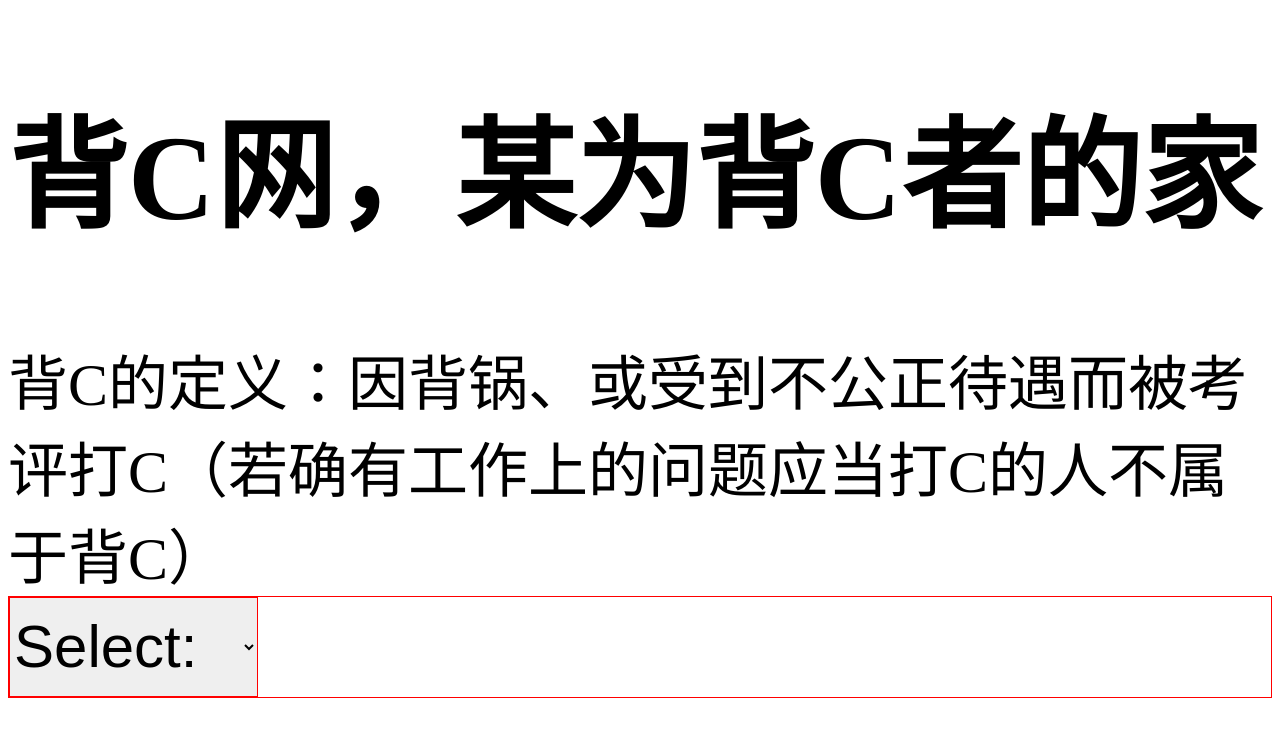
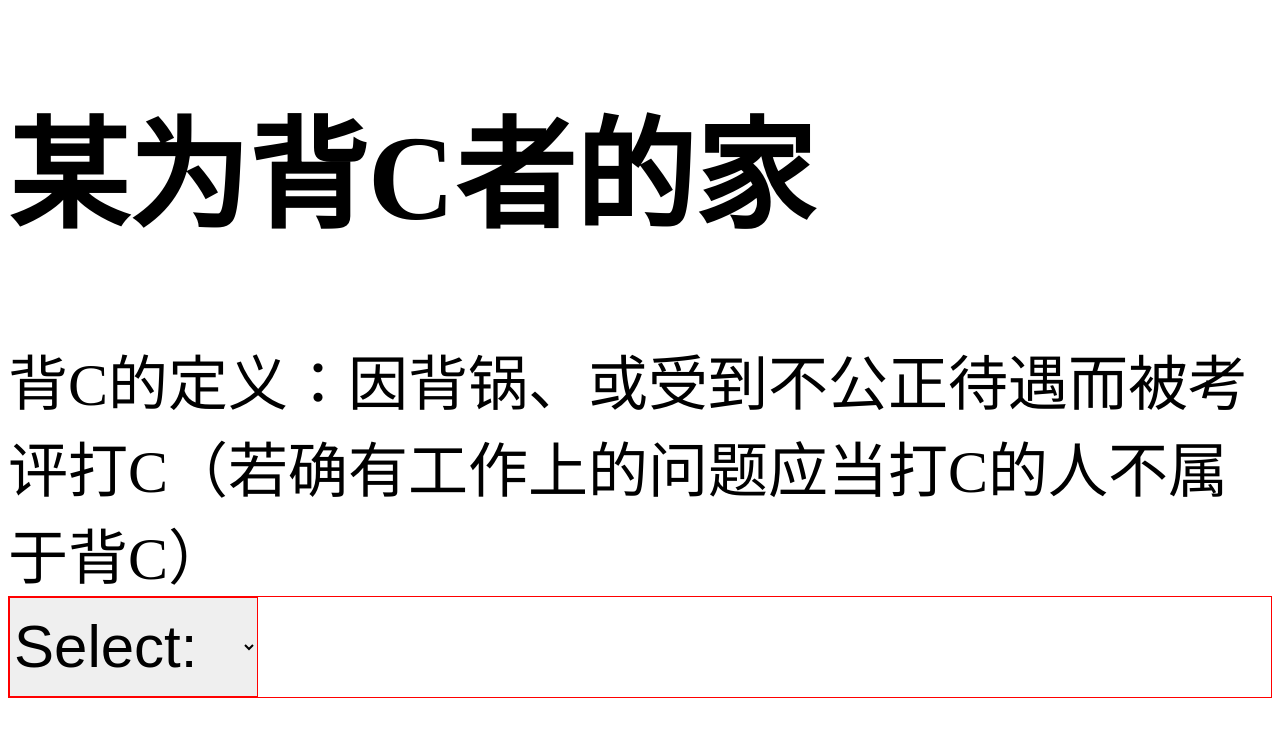
Before and after one commit to WoBeiC/WoBeiC.github.io, a plain HTML site: page index.html in a window 1280 px wide. Drawn offline with Linux system fonts and the light colour scheme.

Commit message:
Update index.html

```diff
--- a/index.html
+++ b/index.html
@@ -15,7 +15,7 @@ color:#000000;
 
 
 <body>
-<h1>背C网，某为背C者的家</h1>
+<h1>某为背C者的家</h1>
 背C的定义：因背锅、或受到不公正待遇而被考评打C（若确有工作上的问题应当打C的人不属于背C）<br>
 
 
```
